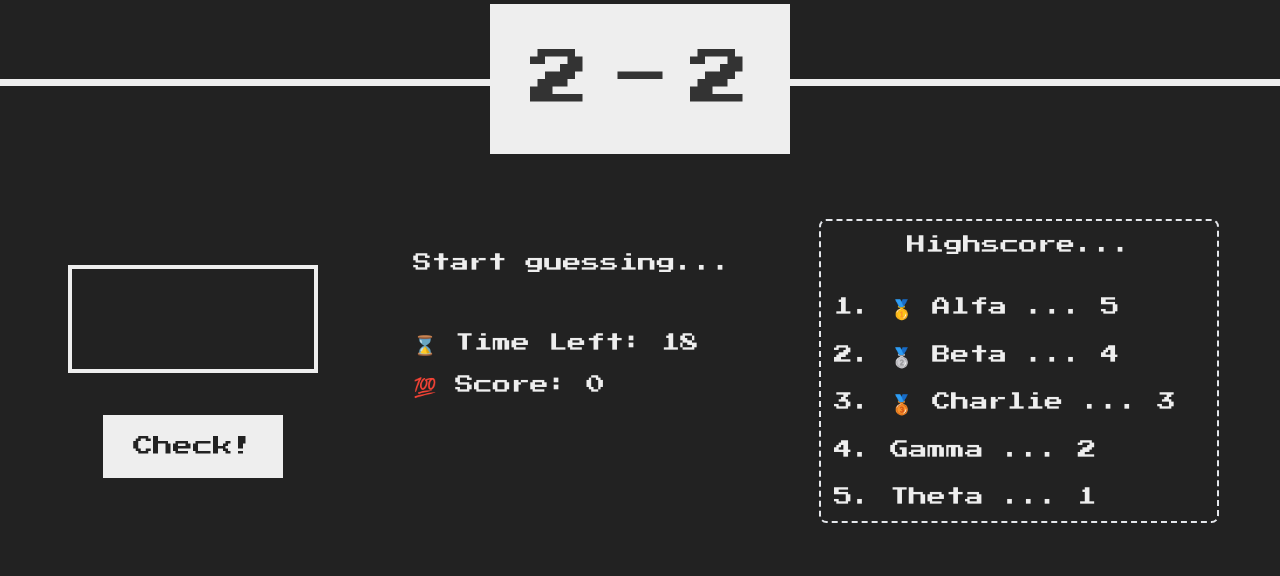
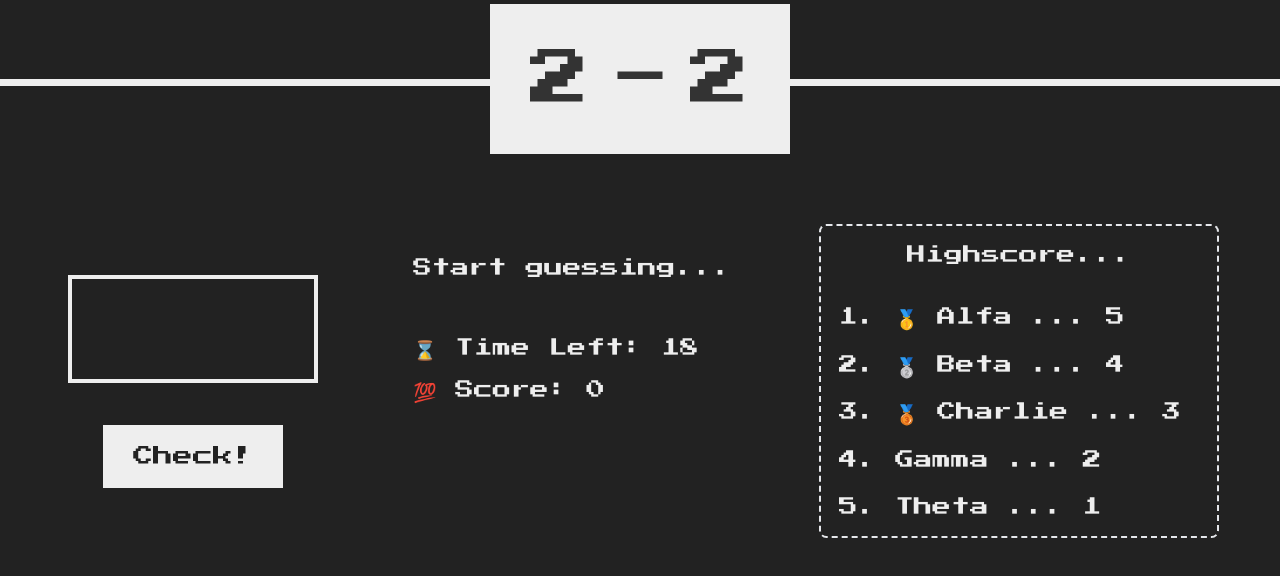
Before and after one commit to yusupss/internship-js-assessment, a plain HTML site: page index.html in a window 1280 px wide. Both pictures are taken after a click on the button "Play". Shown: the part 114-690 px from the top of the page. Drawn offline with nearby package versions, Linux system fonts and the light colour scheme.

Commit message:
fix styling

```diff
--- a/index.html
+++ b/index.html
@@ -33,7 +33,7 @@
         Play
       </button>
 
-      <div class="play-game hidden flex justify-around gap-32 mt-20">
+      <div class="play-game hidden flex justify-around gap-32 p-20 mt-28">
         <!-- ambil class play-game -->
         <section class="p-3 flex flex-col gap-5 justify-center items-center">
           <input type="number" class="answer focus:outline-none" />
@@ -69,7 +69,7 @@
         </section>
 
         <section
-          class="w-[40rem] flex flex-col gap-16 p-5 border-2 border-dashed rounded-xl text-center"
+          class="w-[40rem] flex flex-col gap-16 p-7 border-2 border-dashed rounded-xl text-center"
         >
           <p class="label-highscore">Highscore...</p>
 
--- a/style.css
+++ b/style.css
@@ -104,7 +104,7 @@ input[type='number'] {
 }
 
 .bestPlayerTitle {
-  animation: blip 1s ease-out infinite;
+  animation: blip .7s ease-out infinite;
 }
 
 @keyframes blip {
```
